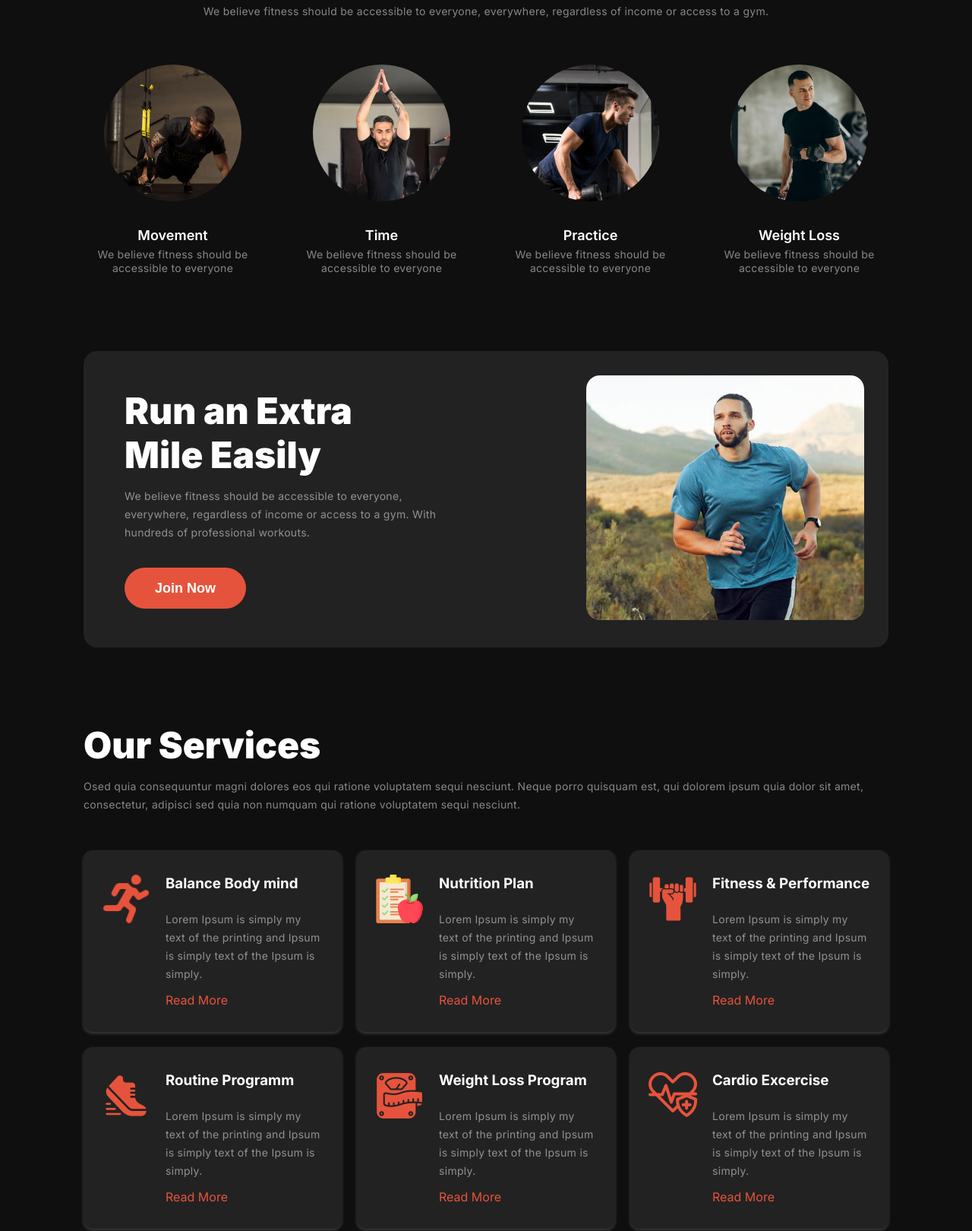
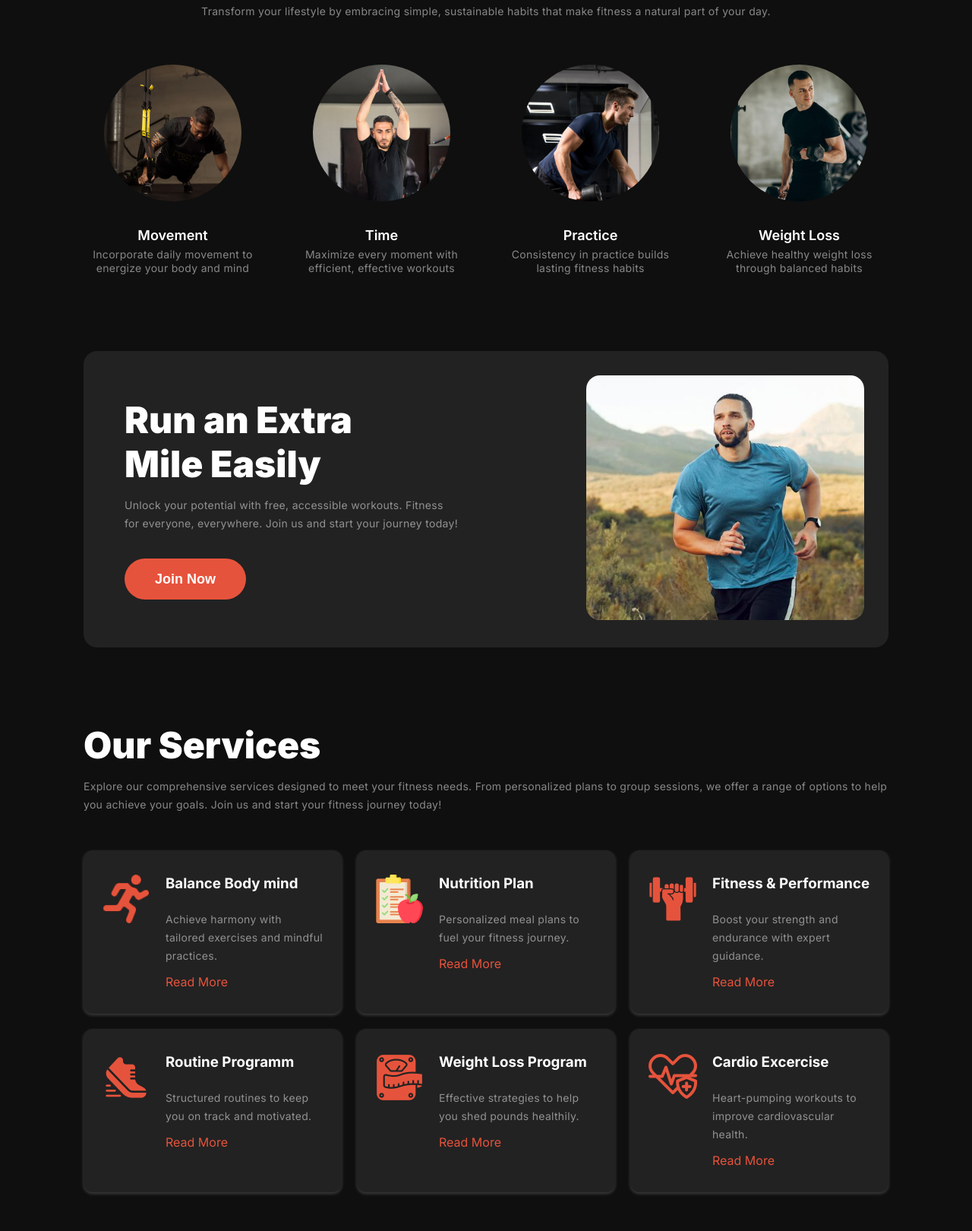
Before and after one commit to rakibCodes36/assignment-02, a plain HTML site: page index.html in a window 1280 px wide. Shown: the part 889-2509 px from the top of the page at 76% size. Drawn offline with Linux system fonts and the light colour scheme; a web font is replaced by a local one.

Commit message:
Content Updated

```diff
--- a/index.html
+++ b/index.html
@@ -72,29 +72,28 @@
       <section class="habit_section max_width">
         <h2 class="section_heading">Change Your Habits</h2>
         <p>
-          We believe fitness should be accessible to everyone, everywhere,
-          regardless of income or access to a gym.
+          Transform your lifestyle by embracing simple, sustainable habits that make fitness a natural part of your day.
         </p>
         <div class="habit_images">
           <div class="habit_image">
             <img src="./images/image 3.png" alt="" />
             <h3 class="habit_title">Movement</h3>
-            <p>We believe fitness should be accessible to everyone</p>
+            <p>Incorporate daily movement to energize your body and mind</p>
           </div>
           <div class="habit_image">
             <img src="./images/image 2.png" alt="" />
             <h3 class="habit_title">Time</h3>
-            <p>We believe fitness should be accessible to everyone</p>
+            <p>Maximize every moment with efficient, effective workouts</p>
           </div>
           <div class="habit_image">
             <img src="./images/image 4.png" alt="" />
             <h3 class="habit_title">Practice</h3>
-            <p>We believe fitness should be accessible to everyone</p>
+            <p>Consistency in practice builds lasting fitness habits</p>
           </div>
           <div class="habit_image">
             <img src="./images/image 5.png" alt="" />
             <h3 class="habit_title">Weight Loss</h3>
-            <p>We believe fitness should be accessible to everyone</p>
+            <p>Achieve healthy weight loss through balanced habits</p>
           </div>
         </div>
       </section>
@@ -102,9 +101,7 @@
         <div class="run_extra_content">
           <h2 class="section_heading">Run an Extra <br />Mile Easily</h2>
           <p>
-            We believe fitness should be accessible to everyone, everywhere,
-            regardless of income or access to a gym. With hundreds of
-            professional workouts.
+            Unlock your potential with free, accessible workouts. Fitness for everyone, everywhere. Join us and start your journey today!
           </p>
           <button class="btn_primary">Join Now</button>
         </div>
@@ -118,10 +115,7 @@
         <div class="services_heading">
           <h2 class="section_heading">Our Services</h2>
           <p>
-            Osed quia consequuntur magni dolores eos qui ratione voluptatem
-            sequi nesciunt. Neque porro quisquam est, qui dolorem ipsum quia
-            dolor sit amet, consectetur, adipisci sed quia non numquam qui
-            ratione voluptatem sequi nesciunt.
+            Explore our comprehensive services designed to meet your fitness needs. From personalized plans to group sessions, we offer a range of options to help you achieve your goals. Join us and start your fitness journey today!
           </p>
         </div>
         <div class="services">
@@ -132,8 +126,7 @@
             <div class="service_content">
               <h3>Balance Body mind</h3>
               <p>
-                Lorem Ipsum is simply my text of the printing and Ipsum is
-                simply text of the Ipsum is simply.
+                Achieve harmony with tailored exercises and mindful practices.
               </p>
               <a href="#" class="read-more">Read More</a>
             </div>
@@ -145,8 +138,7 @@
             <div class="service_content">
               <h3>Nutrition Plan</h3>
               <p>
-                Lorem Ipsum is simply my text of the printing and Ipsum is
-                simply text of the Ipsum is simply.
+                Personalized meal plans to fuel your fitness journey.
               </p>
               <a href="#" class="read-more">Read More</a>
             </div>
@@ -158,8 +150,7 @@
             <div class="service_content">
               <h3>Fitness & Performance</h3>
               <p>
-                Lorem Ipsum is simply my text of the printing and Ipsum is
-                simply text of the Ipsum is simply.
+                Boost your strength and endurance with expert guidance.
               </p>
               <a href="#" class="read-more">Read More</a>
             </div>
@@ -171,8 +162,7 @@
             <div class="service_content">
               <h3>Routine Programm</h3>
               <p>
-                Lorem Ipsum is simply my text of the printing and Ipsum is
-                simply text of the Ipsum is simply.
+                Structured routines to keep you on track and motivated.
               </p>
               <a href="#" class="read-more">Read More</a>
             </div>
@@ -184,8 +174,7 @@
             <div class="service_content">
               <h3>Weight Loss Program</h3>
               <p>
-                Lorem Ipsum is simply my text of the printing and Ipsum is
-                simply text of the Ipsum is simply.
+                Effective strategies to help you shed pounds healthily.
               </p>
               <a href="#" class="read-more">Read More</a>
             </div>
@@ -197,8 +186,7 @@
             <div class="service_content">
               <h3>Cardio Excercise</h3>
               <p>
-                Lorem Ipsum is simply my text of the printing and Ipsum is
-                simply text of the Ipsum is simply.
+                Heart-pumping workouts to improve cardiovascular health.
               </p>
               <a href="#" class="read-more">Read More</a>
             </div>
@@ -210,35 +198,34 @@
         <div class="training_heading">
           <h2 class="section_heading">Trainings and Exercises</h2>
           <p>
-            We believe fitness should be accessible to everyone, everywhere,
-            regardless of income or <br />access to a gym.
+            Explore diverse training methods and exercises to elevate your fitness journey <br> and reach your goals.
           </p>
         </div>
         <div class="training_gallery">
           <div class="image_1">
             <img src="./images/exercise1.jpg" alt="" />
             <div class="img_overlay"></div>
-            <h4 class="img_text">Lorem ipsum</h4>
+            <h4 class="img_text">Strength Training</h4>
           </div><div class="image_2">
             <img src="./images/exercise2.png" alt="" />
             <div class="img_overlay"></div>
-            <h4 class="img_text">Lorem ipsum</h4>
+            <h4 class="img_text">Cardio Workouts</h4>
           </div><div class="image_3">
             <img src="./images/exercise3.png" alt="" />
             <div class="img_overlay"></div>
-            <h4 class="img_text">Lorem ipsum</h4>
+            <h4 class="img_text">Leg Press: Works the<br> quadriceps and glutes</h4>
           </div><div class="image_4">
             <img src="./images/exercise4.png" alt="" />
             <div class="img_overlay"></div>
-            <h4 class="img_text">Lorem ipsum</h4>
+            <h4 class="img_text">Leg Press: Works the<br> quadriceps and glutes</h4>
           </div><div class="image_5">
             <img src="./images/exercise5.jpg" alt="" />
             <div class="img_overlay"></div>
-            <h4 class="img_text">Lorem ipsum</h4>
+            <h4 class="img_text">Leg Press: Works the<br> quadriceps and glutes</h4>
           </div><div class="image_6">
             <img src="./images/exercise6.jpg" alt="" />
             <div class="img_overlay"></div>
-            <h4 class="img_text">Lorem ipsum</h4>
+            <h4 class="img_text">Leg Press: Works the<br> quadriceps and glutes</h4>
           </div>
       </section>
             <!-- BMI Section  -->
@@ -246,8 +233,7 @@
               <div class="bmi_heading">
                 <h2 class="section_heading">BMI Calculator</h2>
                 <p>
-                  We believe fitness should be accessible to everyone, everywhere,
-                  regardless of income or <br />access to a gym.
+                  Use our BMI calculator to quickly determine your body mass index. This tool helps you assess if you are underweight, normal weight, overweight, or obese based on your height and weight.
                 </p>
               </div></div>
 
@@ -281,8 +267,7 @@
                     <div class="bmi_calculate">
                       <h2>Calculate your BMI</h2>
                       <p>
-                        We believe fitness should be accessible to everyone, everywhere,
-                        regardless of income or access to a gym.
+                        Enter your weight, height, sex and activity to find out your BMI and understand your body composition.
                       </p>
 
                       <form action=""> <div class="form_container">
@@ -302,14 +287,16 @@
                           id="age"
                           placeholder="Age"
                         /><select name="sex" id="sex">
-
+                          <option value="">Sex</option>
                           <option value="male">male</option>
                           <option value="female">female</option></select
-                        ><select name="Select an activity factor" id="activity">
+                        ><select name="activity" id="activity">
                           <option value="">Select an activity factor</option>
-                          <option value="male">male</option>
-                          <option value="female">female</option></select
-                        ></div>
+                          <option value="Sedentary ">Sedentary</option>
+                          <option value="Lightly active">Lightly active</option><option value="Moderately active">Moderately active</option>
+                        <option value="Very active">Very active</option><option value="Extra active">Extra active</option></select
+                      >
+                      </div>
                         <input
                           class="btn_primary bmi_button"
                           type="submit"
@@ -324,8 +311,7 @@
       <section class="team max_width">
         <h2 class="section_heading">Meet Our Team</h2>
         <p>
-          We believe fitness should be accessible to everyone, everywhere,
-          regardless of income or <br />access to a gym.
+          Discover the passionate professionals behind our success, dedicated to delivering <br>exceptional results.
         </p>
         <div class="team_galary_container">
           <div class="team_galary">
--- a/style.css
+++ b/style.css
@@ -555,6 +555,7 @@ input::placeholder {
 #sex {
   background-color: rgb(57, 57, 57);
 }
+#sex, #activity{border-right: 20px solid transparent;}
 
 .bmi_calculate {
   width: 55%;
@@ -567,6 +568,17 @@ input::placeholder {
   font-size: 28px;
   font-weight: 900;
 }
+
+input[type="number"]::-webkit-inner-spin-button,
+input[type="number"]::-webkit-outer-spin-button {
+  -webkit-appearance: none;
+  /* margin: 0; */
+}
+
+input[type="number"] {
+  -moz-appearance: textfield; /* For Firefox */
+}
+
 /* Team Section  */
 .team h2,
 .team > p {
```
